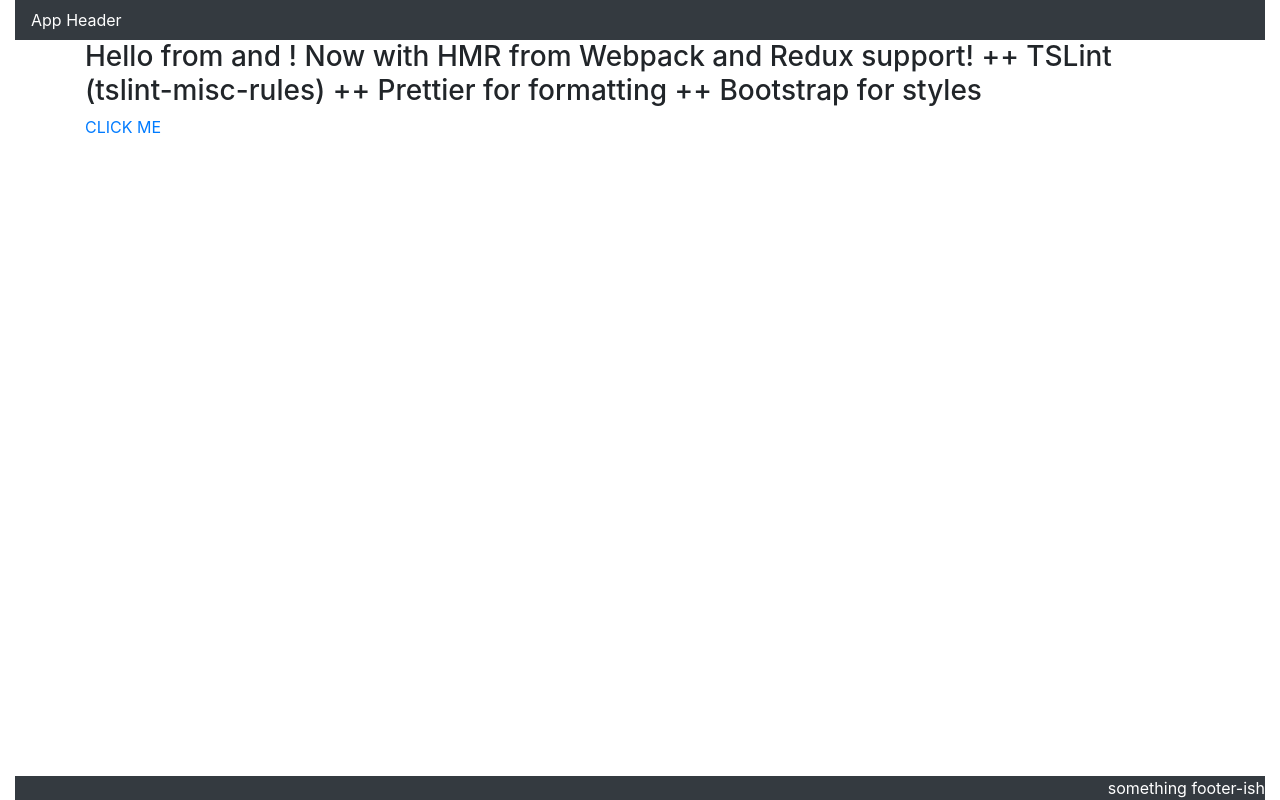
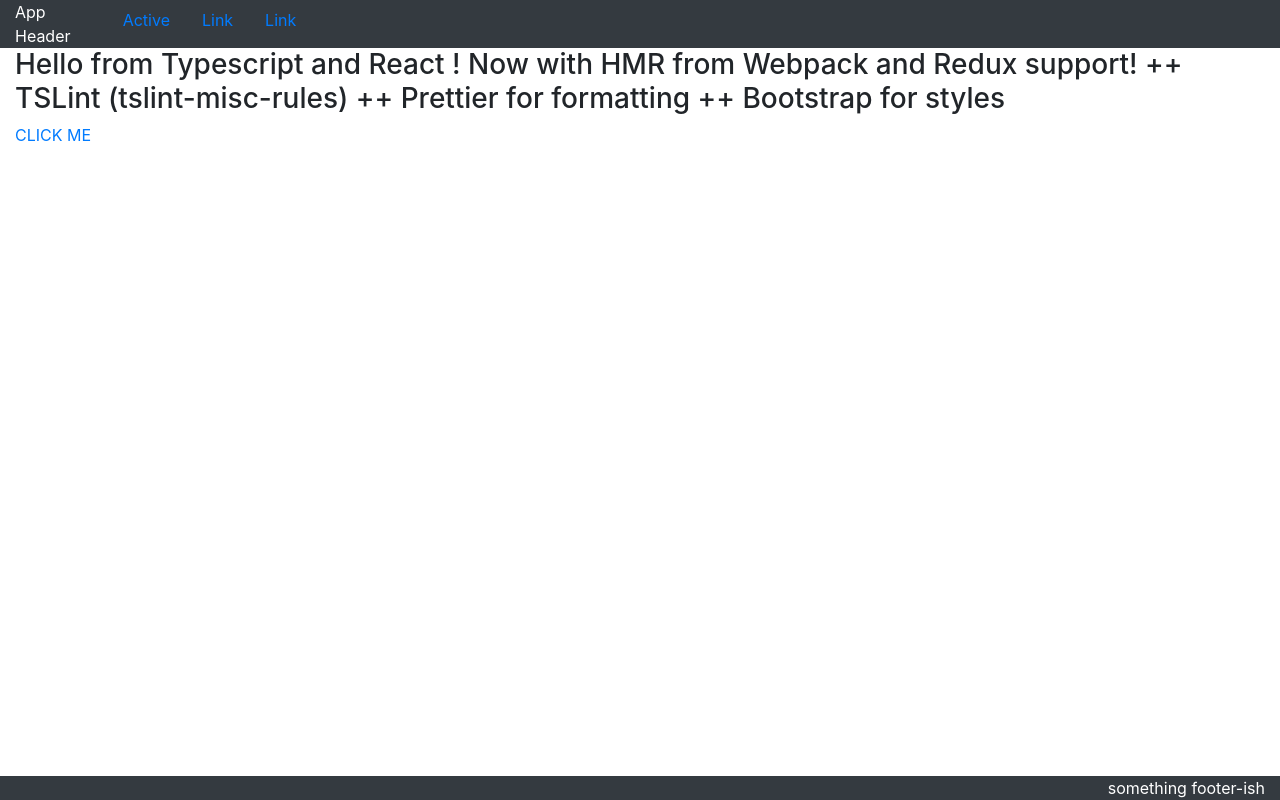
Before and after one commit to Klimatomas/typescript-react-redux-webpack, a React app: page / in a window 1280 px wide. Built offline with nearby package versions, Linux system fonts and the light colour scheme.

Commit message:
minor fixes

```diff
--- a/index.html
+++ b/index.html
@@ -2,10 +2,9 @@
 <html>
     <head>
         <meta charset="UTF-8" />
-        <title>Hello React!</title>
+        <title><%= htmlWebpackPlugin.options.title %></title>
     </head>
     <body>
         <div id="app" class="container-fluid"></div>
-        <!-- Main -->
     </body>
 </html>
--- a/src/components/Hello.tsx
+++ b/src/components/Hello.tsx
@@ -10,11 +10,11 @@
 class Hello extends React.Component<IHelloProps, {}> {
   public render() {
     return (
-      <div>
+      <div className="col">
         <h3>
-          Hello from and ! Now with HMR from Webpack and Redux support! ++
-          TSLint (tslint-misc-rules) ++ Prettier for formatting ++ Bootstrap for
-          styles
+          Hello from {this.props.compiler} and {this.props.framework} ! Now with
+          HMR from Webpack and Redux support! ++ TSLint (tslint-misc-rules) ++
+          Prettier for formatting ++ Bootstrap for styles
         </h3>
         <Link to="/hi">CLICK ME</Link>
       </div>
--- a/src/components/Hi.tsx
+++ b/src/components/Hi.tsx
@@ -3,13 +3,13 @@
 import { Link } from "react-router-dom";
 
 interface IHiProps {
-  name?: string;
+  name: string;
 }
 
 const Hi: SFC<IHiProps> = (props: IHiProps) => {
   return (
-    <div>
-      <h3>Hi there!</h3>
+    <div className="col">
+      <h3>Hi there! {props.name}</h3>
       <Link to="/">CLICK ME</Link>
     </div>
   );
--- a/src/layout/Footer.tsx
+++ b/src/layout/Footer.tsx
@@ -3,8 +3,8 @@
 class Footer extends React.Component<{}, {}> {
   public render() {
     return (
-      <footer className="footer bg-dark text-white text-right">
-        something footer-ish
+      <footer className="row footer bg-dark text-white">
+        <div className="col-12 text-right">something footer-ish</div>
       </footer>
     );
   }
--- a/src/layout/Header.tsx
+++ b/src/layout/Header.tsx
@@ -3,7 +3,30 @@
 class Header extends React.Component<{}, {}> {
   public render() {
     return (
-      <header className="navbar bg-dark text-white header">App Header</header>
+      <>
+        <header className="row bg-dark text-white header navbar-header">
+          <div className="col-1">App Header</div>
+          <div>
+            <ul className="nav justify-content-start">
+              <li className="nav-item">
+                <a className="nav-link" href="#">
+                  Active
+                </a>
+              </li>
+              <li className="nav-item">
+                <a className="nav-link" href="#">
+                  Link
+                </a>
+              </li>
+              <li className="nav-item">
+                <a className="nav-link" href="#">
+                  Link
+                </a>
+              </li>
+            </ul>
+          </div>
+        </header>
+      </>
     );
   }
 }
--- a/src/layout/Layout.tsx
+++ b/src/layout/Layout.tsx
@@ -7,7 +7,7 @@
     return (
       <>
         <Header />
-        <div className="container content">{this.props.children}</div>
+        <div className="row content">{this.props.children}</div>
         <Footer />
       </>
     );
--- /dev/null
+++ b/src/pages/HelloMain.tsx
@@ -0,0 +1,6 @@
+import * as React from "react";
+import Hello from "../components/Hello";
+
+const HelloMain = () => <Hello compiler="Typescript" framework="React" />;
+
+export default HelloMain;
--- a/src/routes.tsx
+++ b/src/routes.tsx
@@ -2,16 +2,16 @@
 import { Provider } from "react-redux";
 import { BrowserRouter as Router, Route } from "react-router-dom";
 
-import Hello from "./components/Hello";
 import Hi from "./components/Hi";
 import Layout from "./layout/Layout";
+import HelloMain from "./pages/HelloMain";
 
 class Routes extends React.Component<{}, {}> {
   public render() {
     return (
       <Router>
         <Layout>
-          <Route exact path="/" component={Hello} />
+          <Route exact path="/" component={HelloMain} />
           <Route exact path="/hi" component={Hi} />
         </Layout>
       </Router>
--- a/webpack.config.js
+++ b/webpack.config.js
@@ -7,7 +7,8 @@
     path: __dirname + "/dist"
   },
   plugins: [new HtmlWebpackPlugin({
-    template: "index.html"
+    template: "index.html",
+    title: "Tomáš Klíma"
   })],
   // Enable sourcemaps for debugging webpack's output.
   devtool: "source-map",
```
